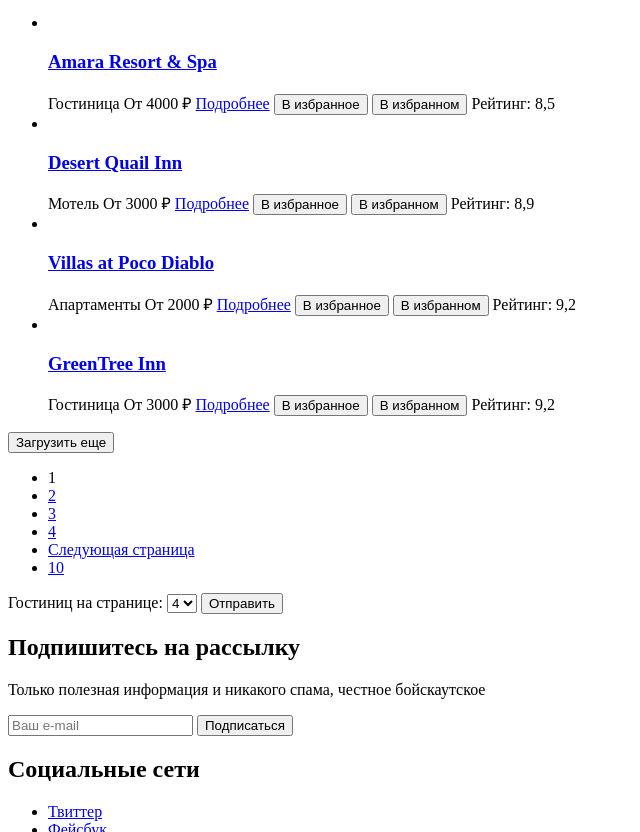
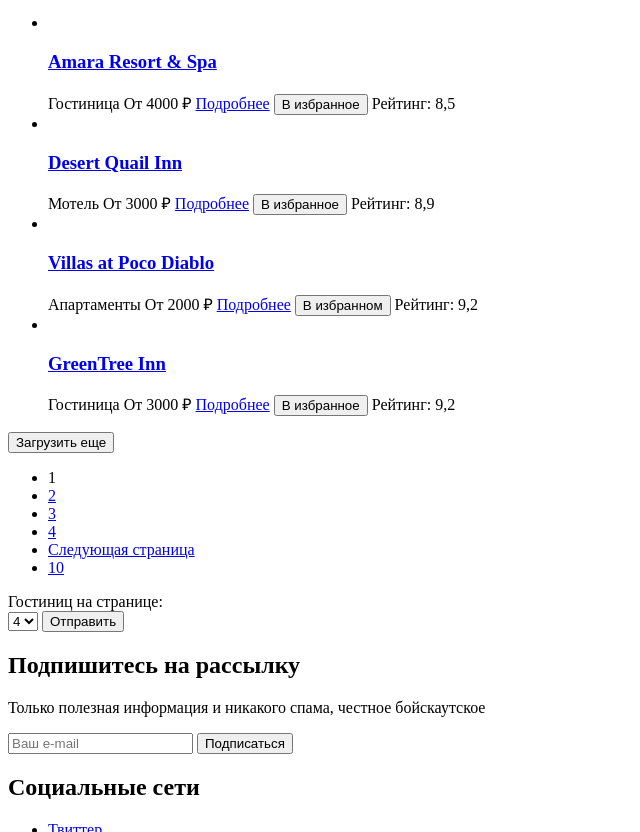
Before and after one commit to Sergey-Sergeevich/1892119-sedona-32, a plain HTML site: page catalog.html in a window 1280 px wide. Shown: the part 790-1622 px from the top of the page, without its empty margins (0-640 px from the left). Drawn offline with Linux system fonts and the light colour scheme.

Commit message:
внес правки внутренней страницы

```diff
--- a/catalog.html
+++ b/catalog.html
@@ -112,7 +112,6 @@
             <label class="catalog-filter-label">
                <input class="catalog-filter-input" type="number" name="min-price">от
             </label>
-
             <label class="catalog-filter-label">
                <input class="catalog-filter-input" type="number" name="max-price">до
             </label>
@@ -148,7 +147,6 @@
           <span class="hotel-card-price"> Гостиница От 4000 ₽</span>
           <a href="#" class="hotel-card-button button">Подробнее</a>
           <button class="favorites" type="button">В избранное</button>
-          <button class="favorites-other" type="button">В избранном</button>
           <span class="rating">Рейтинг: 8,5</span>
         </li>
         <li class="hotel-card">
@@ -159,7 +157,6 @@
           <span class="hotel-card-price"> Мотель От 3000 ₽</span>
           <a href="#" class="hotel-card-button button">Подробнее</a>
           <button class="favorites" type="button">В избранное</button>
-          <button class="favorites-other" type="button">В избранном</button>
           <span class="rating">Рейтинг: 8,9</span>
         </li>
         <li class="hotel-card">
@@ -169,7 +166,6 @@
           </a>
           <span class="hotel-card-price"> Апартаменты От 2000 ₽</span>
           <a href="#" class="hotel-card-button button">Подробнее</a>
-          <button class="favorites" type="button">В избранное</button>
           <button class="favorites-other" type="button">В избранном</button>
           <span class="rating">Рейтинг: 9,2</span>
         </li>
@@ -181,7 +177,6 @@
           <span class="hotel-card-price"> Гостиница От 3000 ₽</span>
           <a href="#" class="hotel-card-button button">Подробнее</a>
           <button class="favorites" type="button">В избранное</button>
-          <button class="favorites-other" type="button">В избранном</button>
           <span class="rating">Рейтинг: 9,2</span>
         </li>
         </ul>
@@ -209,6 +204,7 @@
           </li>
         </ul>
          <span class="hotel">Гостиниц на странице:</span>
+         <form class="hotel-number">
            <select name="number">
              <option value="1">1</option>
              <option value="2">2</option>
@@ -216,8 +212,8 @@
              <option selected value="4" >4</option>
             </select>
               <input class="visually-hidden" type="submit" value="Отправить">
+         </form>
       </section>
-
       <section class="mailing">
         <h2 class="mailing-title">Подпишитесь на рассылку</h2>
         <p class="mailing-text">Только полезная информация и никакого спама, честное бойскаутское</p>
```
Lines whose indentation alone changed are shown as unchanged.
